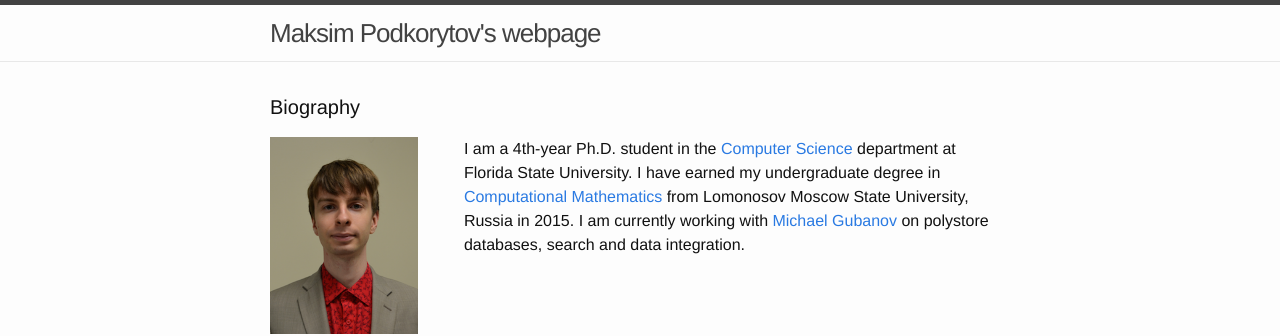
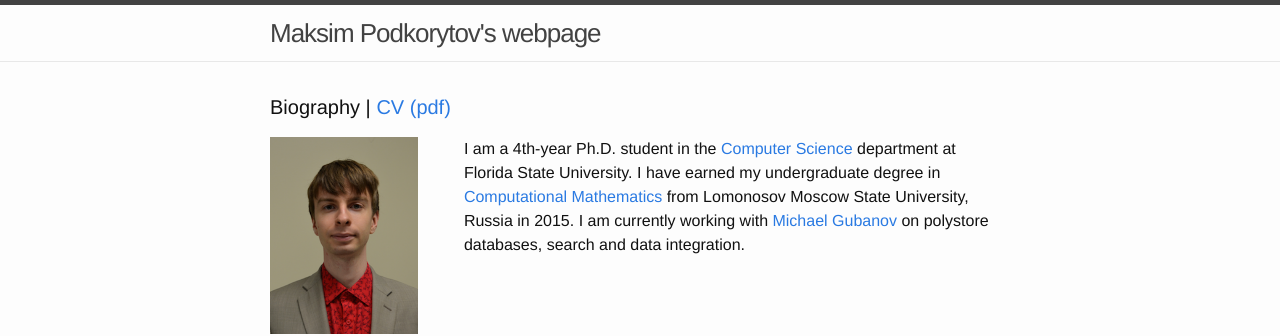
Before and after one commit to tenpercent/tenpercent.github.io, a Jekyll site: the page built from index.html, in a window 1280 px wide. Shown: the top 336 px of the page. Built offline with Jekyll 4.4.1, drawn with Linux system fonts in a browser that asks for light colours.

Commit message:
Update index.html

```diff
--- a/index.html
+++ b/index.html
@@ -4,7 +4,7 @@ layout: default
 
 <div class="home">
 
-  <h1 class="page-heading">Biography</h1>
+  <h1 class="page-heading">Biography | <a href="blobs/MP__CV.pdf">CV (pdf)</a></h1>
   <div style="padding-bottom:15px;">
     <!-- Photo -->
     <div style="display:inline-block;width:20%;vertical-align:middle;">
```
